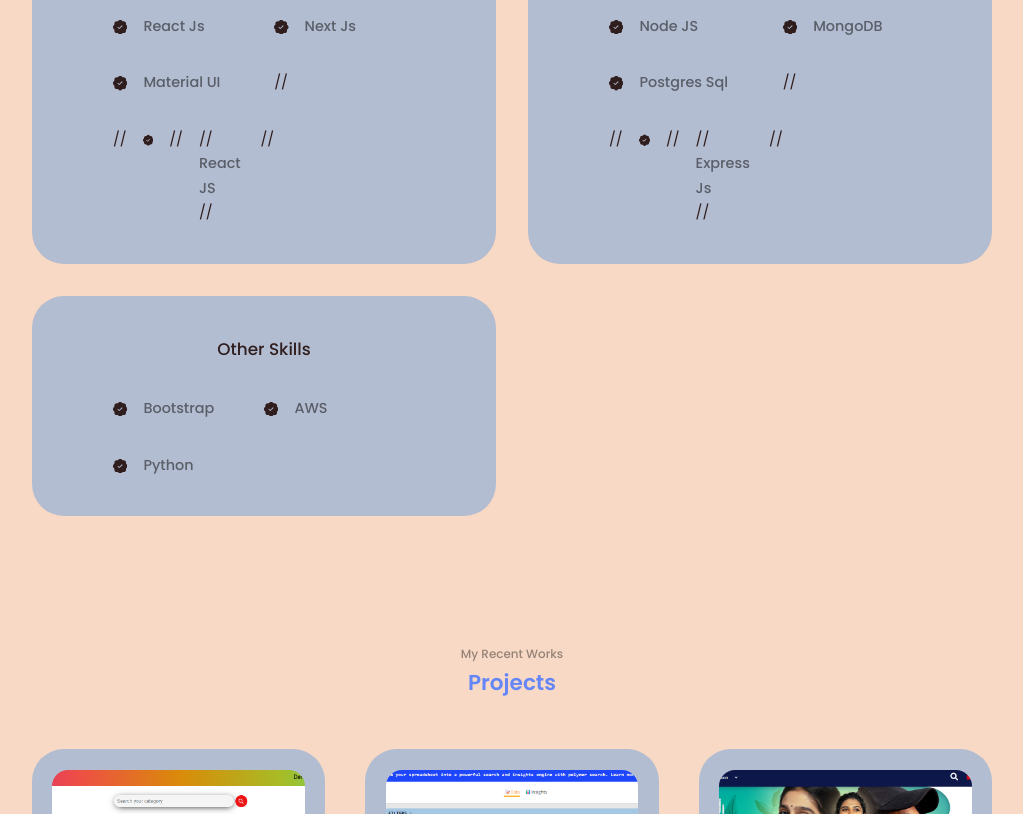
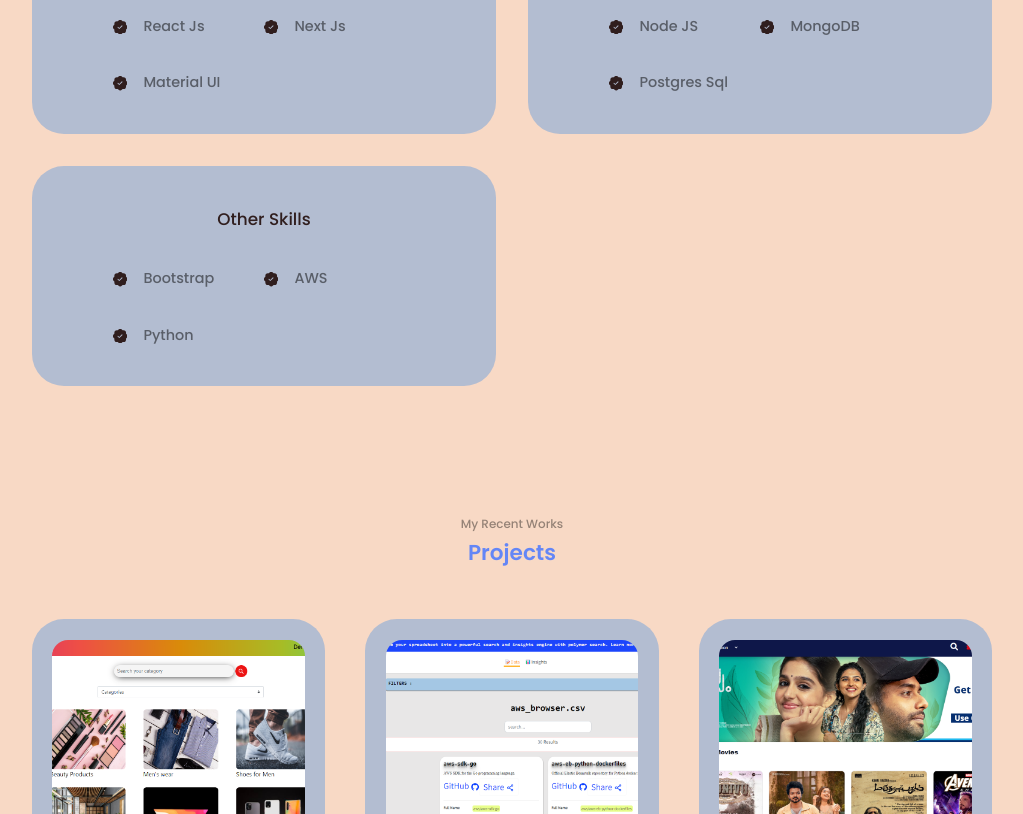
Before and after one commit to gunal15/Gunal_Portfolio, a React (Create React App) app: page / in a window 1280 px wide. Shown: the part 1780-2594 px from the top of the page, without its empty margins (128-1151 px from the left). Built offline with nearby package versions, Linux system fonts and the light colour scheme.

Commit message:
Update Skills.js

```diff
--- a/src/Components/Skills/Skills.js
+++ b/src/Components/Skills/Skills.js
@@ -31,12 +31,7 @@ const Skills = () => {
                </div>
              </article>
 
-             // <article className='skills_details'>
-             //   <BsPatchCheckFill className='skills_details_icon'/>
-             //   <div>
-             //     <h4>React JS</h4>
-             //   </div>
-             // </article>
+
           </div>
         </div>
         <div className='skills_backend'>
@@ -60,12 +55,7 @@ const Skills = () => {
                  <h4>Postgres Sql</h4>
                </div>
              </article>
-             // <article className='skills_details'>
-             //   <BsPatchCheckFill className='skills_details_icon'/>
-             //   <div>
-             //     <h4>Express Js</h4>
-             //   </div>
-             // </article>
+
           </div>
         </div>
         <div className='skills_backend'>
```
